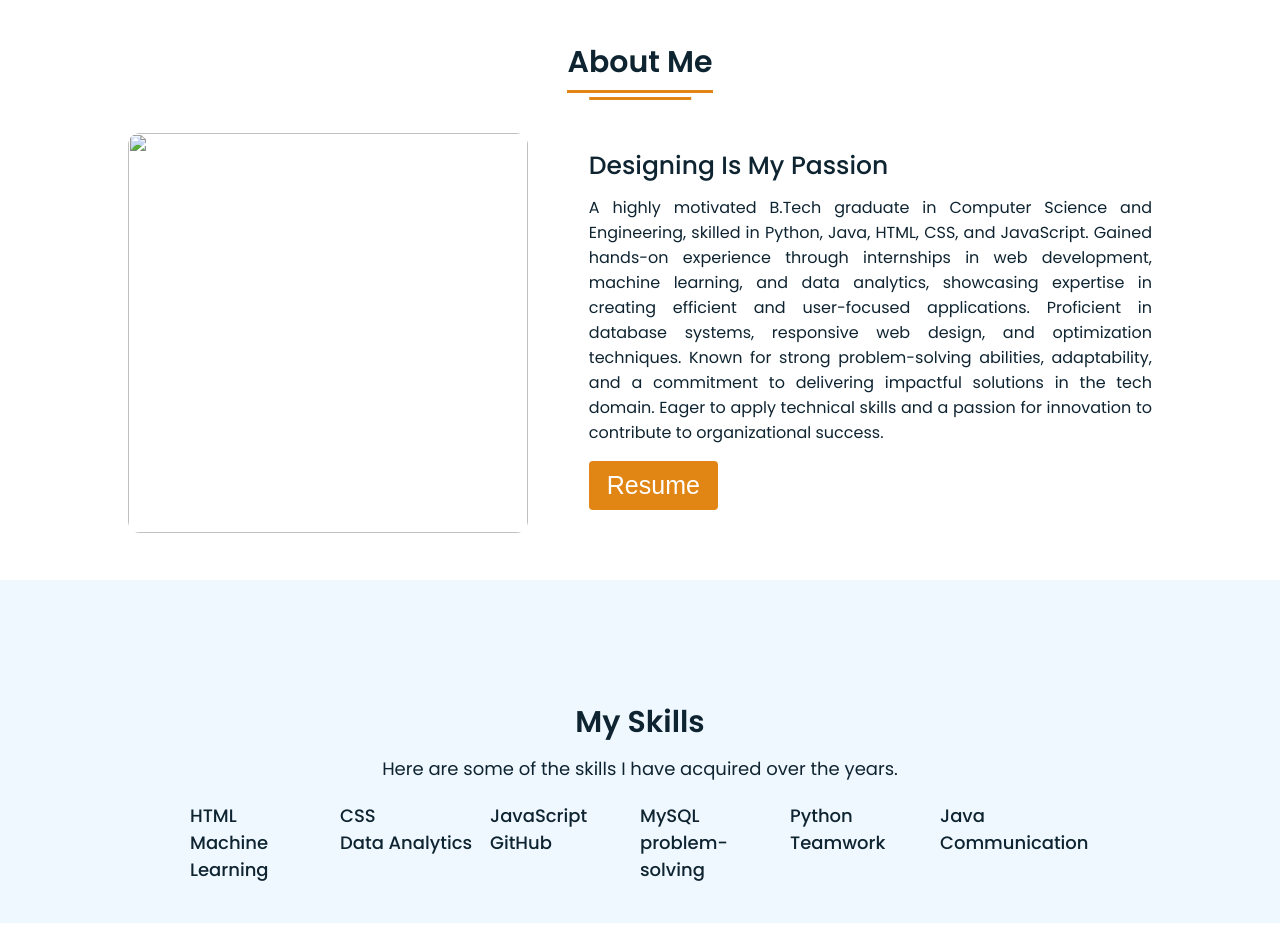
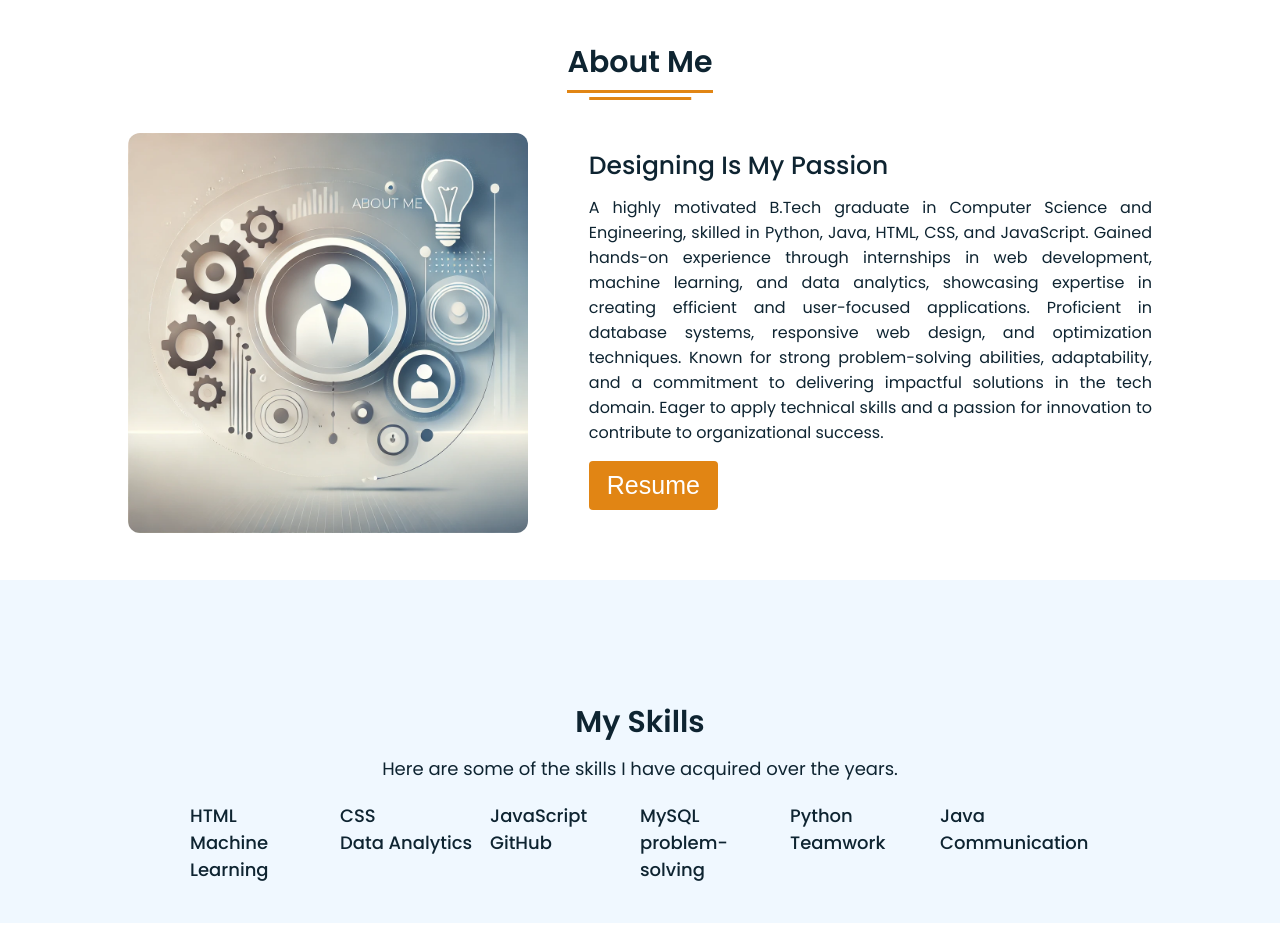
Before and after one commit to varshini2633/Portfolio, a plain HTML site: page index.html in a window 1280 px wide. Shown: the part 840-1770 px from the top of the page. Drawn offline with Linux system fonts and the light colour scheme.

Commit message:
Update index.html

```diff
--- a/index.html
+++ b/index.html
@@ -57,7 +57,7 @@
       <div class="title"><span>About Me</span></div>
       <div class="about-details">
         <div class="left">
-          <img src="images/Untitled design.png" alt="" />
+          <img src="Images/Aboutme.jpg" alt="" />
         </div>
         <div class="right">
           <div class="topic">Designing Is My Passion</div>
```
